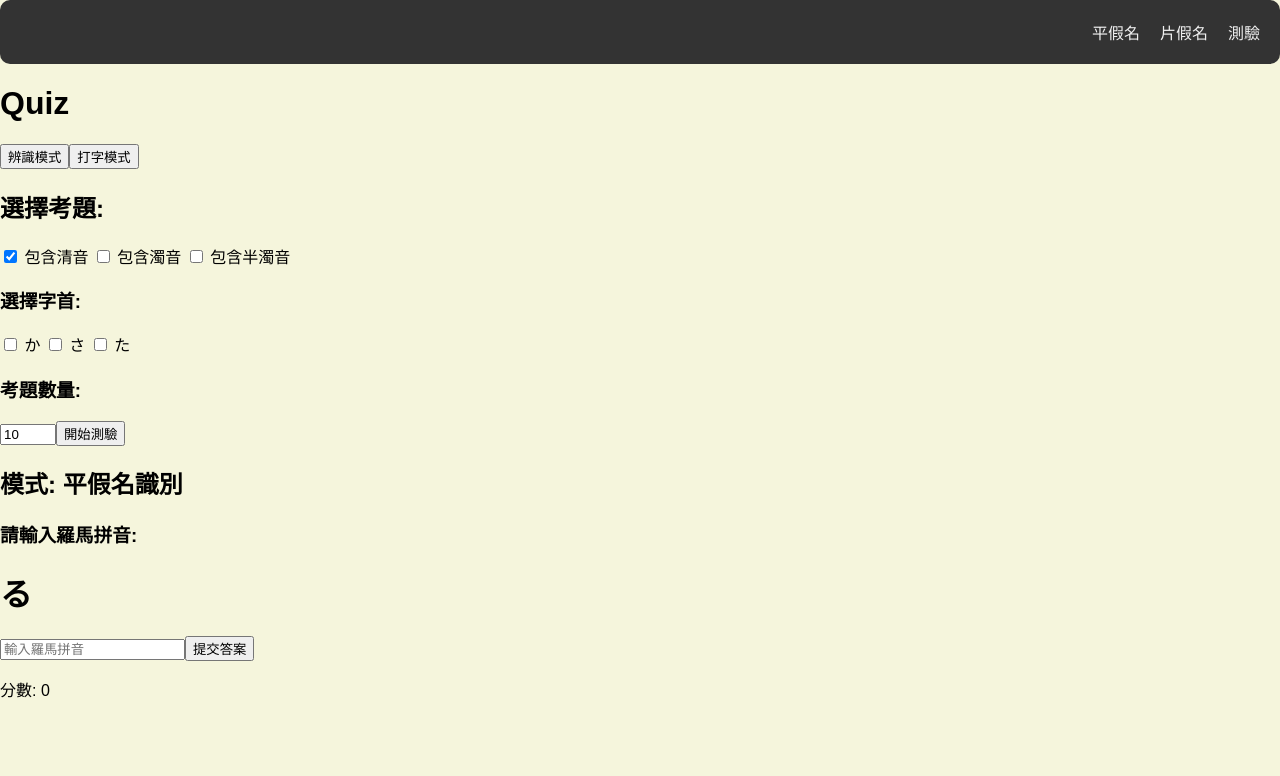
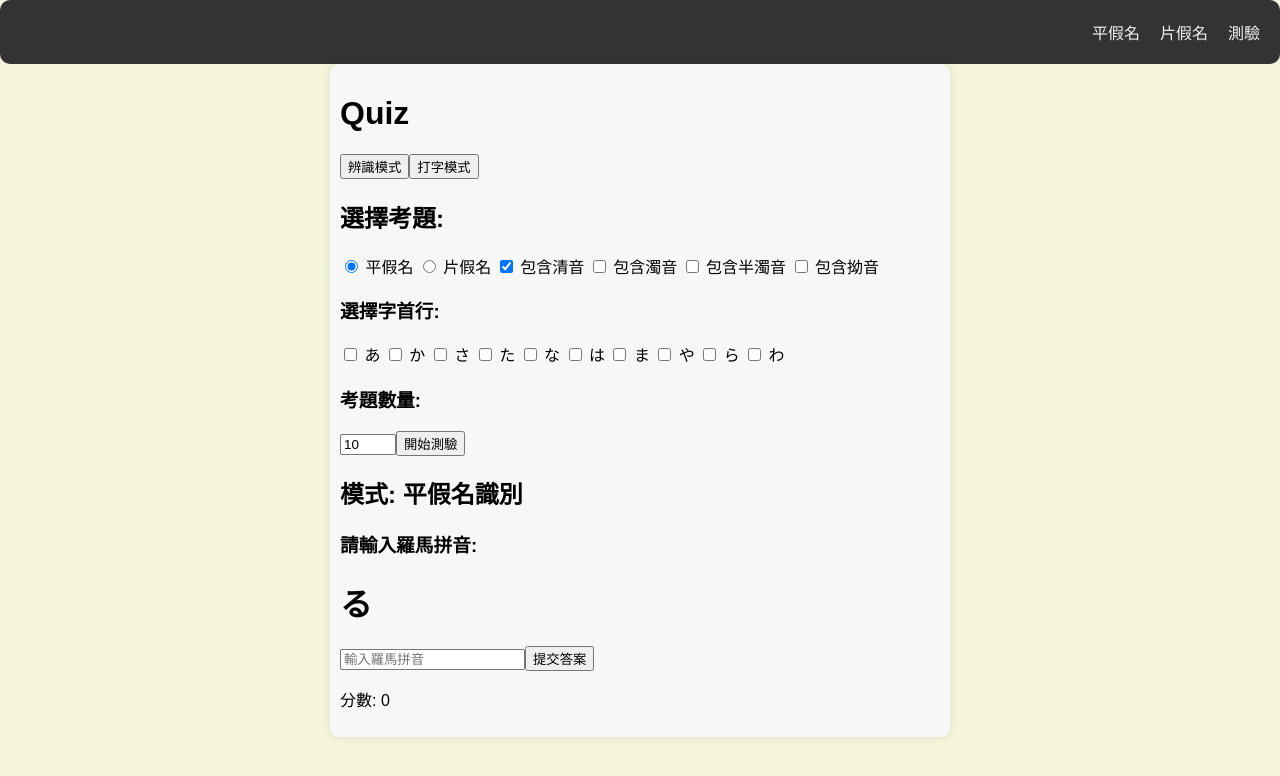
Before and after one commit to salasrew/LearningAngular16, an Angular app: page /quiz in a window 1280 px wide. Shown: the top 776 px of the page. Built offline with nearby package versions, Linux system fonts and the light colour scheme.

Commit message:
測驗part CSS更新 功能更新

```diff
--- a/src/app/hiragana/hiragana.component.css
+++ b/src/app/hiragana/hiragana.component.css
@@ -1,4 +1,5 @@
-.hiragana-container {
+.hiragana-container
+{
     /* margin: 20px; */
     max-width: 600px; /* 設置最大寬度 */
     margin: 0 auto; /* 讓整個容器居中 */
--- a/src/app/quiz/quiz.component.css
+++ b/src/app/quiz/quiz.component.css
@@ -1,12 +1,12 @@
 /* 整個 quiz 容器的樣式 */
 .quiz-container {
-    padding: 20px; /* 內邊距 */
-    margin: 20px; /* 外邊距 */
-    background-color: #2b2b2b; /* 背景色，根據需要可以修改 */
+    /* margin: 20px; */
+    max-width: 600px; /* 設置最大寬度 */
+    margin: 0 auto; /* 讓整個容器居中 */
+    padding: 10px; /* 調整內邊距 */
+    background-color: #f7f7f7; /* 淡背景色 */
     border-radius: 10px; /* 圓角 */
-    box-shadow: 0 0 10px rgba(0, 0, 0, 0.5); /* 陰影 */
-    color: #ffffff; /* 白色字體 */
-
+    box-shadow: 0px 0px 10px rgba(0, 0, 0, 0.1); /* 添加陰影 */
   }
 
   /* 正確與錯誤訊息的樣式 */
--- a/src/app/quiz/quiz.component.html
+++ b/src/app/quiz/quiz.component.html
@@ -1,3 +1,5 @@
+<div class="quiz-container">
+
   <h1>Quiz</h1>
   <button (click)="setMode('recognition')">辨識模式</button>
   <button (click)="setMode('typing')">打字模式</button>
@@ -5,36 +7,41 @@
   <div>
     <h2>選擇考題:</h2>
 
+    <!-- 平假名/片假名選擇 -->
+    <label>
+      <input type="radio" [(ngModel)]="quizType" value="hiragana" />
+      平假名
+    </label>
+    <label>
+      <input type="radio" [(ngModel)]="quizType" value="katakana" />
+      片假名
+    </label>
+
+    <!-- 包含的音類選項 -->
     <label>
       <input type="checkbox" [(ngModel)]="includeSeion" />
       包含清音
     </label>
-
     <label>
       <input type="checkbox" [(ngModel)]="includeDakuon" />
       包含濁音
     </label>
-
     <label>
       <input type="checkbox" [(ngModel)]="includeHanDakuon" />
       包含半濁音
     </label>
+    <label>
+      <input type="checkbox" [(ngModel)]="includeYoon" />
+      包含拗音
+    </label>
 
+    <!-- 選擇字首 -->
     <div>
-    <h3>選擇字首:</h3>
-    <label>
-      <input type="checkbox" (change)="selectedPrefixes.push('か')" [checked]="selectedPrefixes.includes('か')" />
-      か
+      <h3>選擇字首行:</h3>
+      <label *ngFor="let prefix of prefixes">
+        <input type="checkbox" (change)="togglePrefix(prefix)" [checked]="selectedPrefixes.includes(prefix)" />
+        {{ prefix }}
       </label>
-    <label>
-      <input type="checkbox" (change)="selectedPrefixes.push('さ')" [checked]="selectedPrefixes.includes('さ')" />
-      さ
-    </label>
-    <label>
-      <input type="checkbox" (change)="selectedPrefixes.push('た')" [checked]="selectedPrefixes.includes('た')" />
-      た
-    </label>
-    <!-- 更多字首選項 -->
     </div>
 
     <h3>考題數量:</h3>
@@ -43,8 +50,9 @@
     <button (click)="startQuiz()">開始測驗</button>
   </div>
 
+  <!-- 測驗區域 -->
   <div *ngIf="currentCharacter">
-  <h2>模式: {{ mode === 'recognition' ? '平假名識別' : '其他模式' }}</h2>
+    <h2>模式: {{ mode === 'recognition' ? '平假名識別' : '打字模式' }}</h2>
     <div *ngIf="mode === 'recognition'">
       <h3>請輸入羅馬拼音:</h3>
       <h1>{{ currentCharacter }}</h1>
@@ -57,3 +65,5 @@
       </p>
     </div>
   </div>
+
+</div>
--- a/src/app/quiz/quiz.component.ts
+++ b/src/app/quiz/quiz.component.ts
@@ -43,6 +43,10 @@ export class QuizComponent {
   includeDakuon: boolean = false; // 是否包含濁音
   includeHanDakuon: boolean = false; // 是否包含半濁音
   includeSeion: boolean = true; // 是否包含清音
+  includeYoon: boolean = false; // 是否包含拗音 (contracted sounds)
+
+  quizType: string = 'hiragana'; // 默認選擇的測驗類型
+  prefixes: string[] = ['あ', 'か', 'さ', 'た', 'な', 'は', 'ま', 'や', 'ら', 'わ']; // 可選字首
 
   constructor() {
     // 初始化時獲取隨機假名
@@ -95,9 +99,10 @@ export class QuizComponent {
       const isSeion = this.includeSeion && !['が', 'ざ', 'だ', 'ば', 'ぱ', 'きゃ', 'きゅ', 'きょ', 'しゃ', 'しゅ', 'しょ', 'ちゃ', 'ちゅ', 'ちょ', 'にゃ', 'にゅ', 'にょ', 'ひゃ', 'ひゅ', 'ひょ', 'みゃ', 'みゅ', 'みょ', 'りゃ', 'りゅ', 'りょ'].includes(character);
       const isDakuon = this.includeDakuon && ['が', 'ざ', 'だ', 'ば', 'ぱ', 'きゃ', 'きゅ', 'きょ', 'しゃ', 'しゅ', 'しょ', 'ちゃ', 'ちゅ', 'ちょ', 'にゃ', 'にゅ', 'にょ', 'ひゃ', 'ひゅ', 'ひょ', 'みゃ', 'みゅ', 'みょ', 'りゃ', 'りゅ', 'りょ'].includes(character);
       const isHanDakuon = this.includeHanDakuon && ['ぱ', 'ぴ', 'ぷ', 'ぺ', 'ぽ'].includes(character);
+      const isYoon = this.includeYoon && ['きゃ', 'きゅ', 'きょ', 'しゃ', 'しゅ', 'しょ', 'ちゃ', 'ちゅ', 'ちょ', 'にゃ', 'にゅ', 'にょ', 'ひゃ', 'ひゅ', 'ひょ', 'みゃ', 'みゅ', 'みょ', 'りゃ', 'りゅ', 'りょ'].includes(character);
       const startsWithSelectedPrefix = this.selectedPrefixes.length === 0 || this.selectedPrefixes.some(prefix => character.startsWith(prefix));
 
-      return (isSeion || isDakuon || isHanDakuon) && startsWithSelectedPrefix;
+      return (isSeion || isDakuon || isHanDakuon || isYoon) && startsWithSelectedPrefix;
     });
 
     if (filteredCharacters.length > 0) {
@@ -108,4 +113,13 @@ export class QuizComponent {
       this.correctAnswer = ''; // 對應的答案設為空
     }
   }
+
+  // 切換字首選擇
+  togglePrefix(prefix: string) {
+    if (this.selectedPrefixes.includes(prefix)) {
+      this.selectedPrefixes = this.selectedPrefixes.filter(p => p !== prefix); // 移除已選前綴
+    } else {
+      this.selectedPrefixes.push(prefix); // 添加選擇的前綴
+    }
+  }
 }
```
Lines whose indentation alone changed are shown as unchanged.
